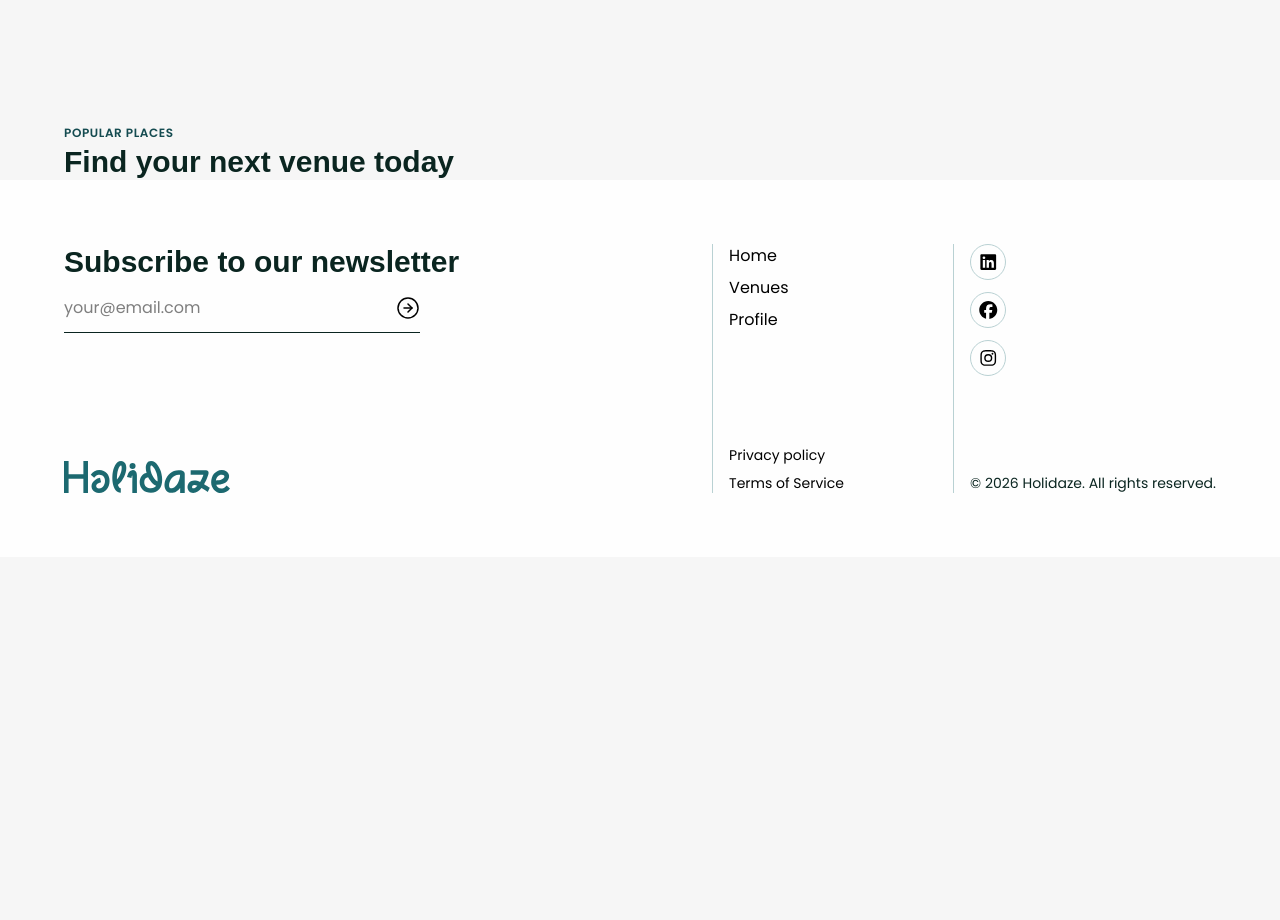
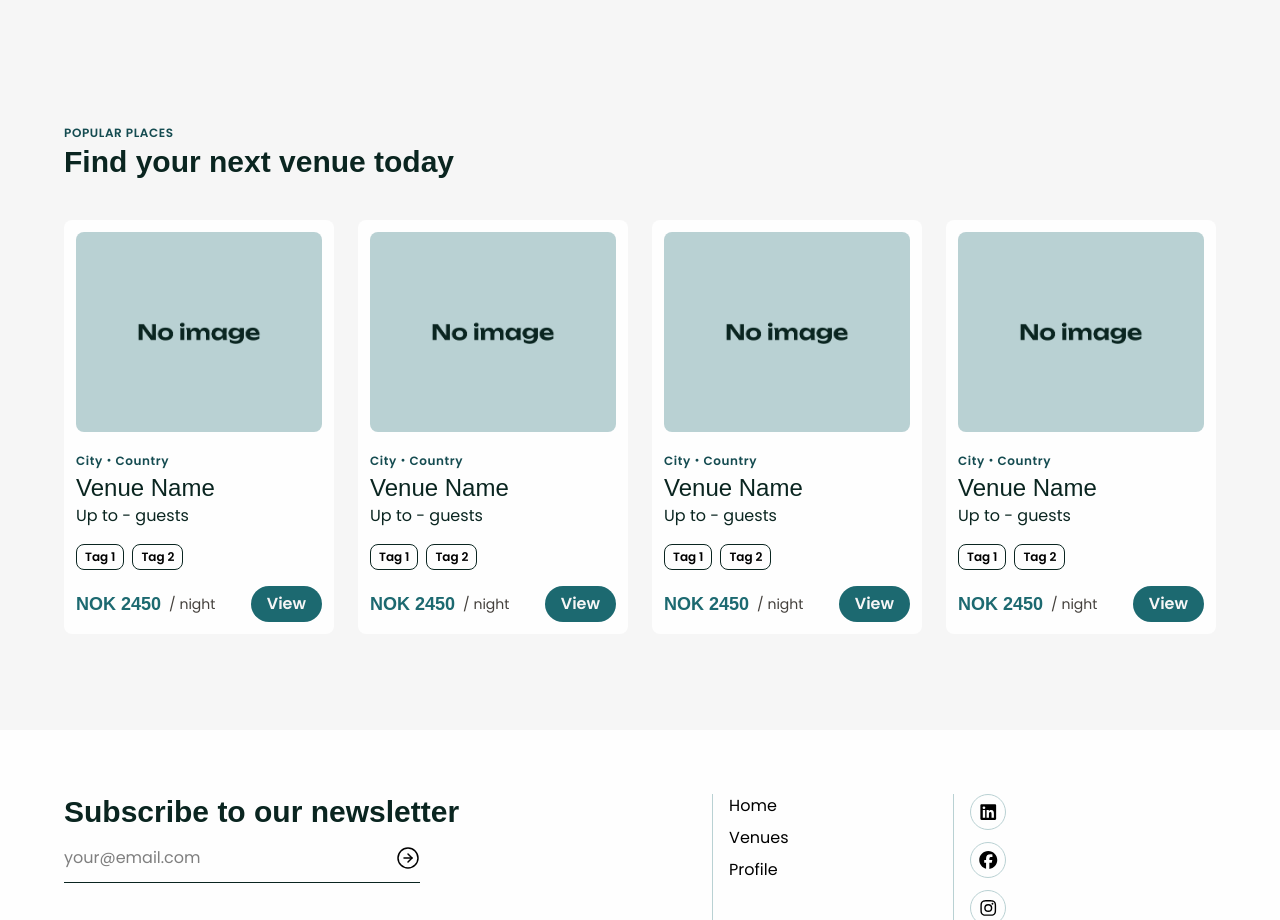
Before and after one commit to helenesyre/PE2-helene-syre, a Next.js app: page / in a window 1280 px wide. Shown: the part 2740-3660 px from the top of the page. Before the commit the page ends 3297 px from the top, so only its background shows below. Built offline with nearby package versions, Linux system fonts and the light colour scheme; a web font is replaced by a local one.

Commit message:
Popular places HTML setup

```diff
--- /dev/null
+++ b/app/_components/venues/PopularPlacesGrid.tsx
@@ -0,0 +1,12 @@
+import VenueCard from "./VenueCard";
+
+export default function PopularPlacesGrid() {
+  return (
+    <div className="grid grid-cols-1 md:grid-cols-2 lg:grid-cols-3 xl:grid-cols-4 gap-6">
+      <VenueCard />
+      <VenueCard />
+      <VenueCard />
+      <VenueCard />
+    </div>
+  );
+}
--- /dev/null
+++ b/app/_components/venues/VenueCard.tsx
@@ -0,0 +1,52 @@
+import Link from "next/link";
+import Image from "next/image";
+
+// Product card component
+export default function VenueCard() {
+  return (
+    <div className="p-3 bg-cloud-white-50 rounded-lg flex flex-col gap-4">
+      {/* Image */}
+      <Link href="/venues" className="relative w-full h-50">
+        <Image
+          src="/images/placeholder.png"
+          alt="Venue"
+          fill
+          loading="eager"
+          sizes="(min-width: 768px) 33vw, 100vw"
+          className="object-cover rounded-lg"
+        />
+      </Link>
+      {/* Venue details */}
+      <div>
+        <div className="mb-4">
+          <span className="label-text-lowercase text-ocean-700">
+            City・Country
+          </span>
+          <h3>Venue Name</h3>
+          <p>Up to - guests</p>
+        </div>
+        <div className="flex gap-2">
+          <span className="tag-text px-2 py-1 border border-deep-forest-500 rounded-lg">
+            Tag 1
+          </span>
+          <span className="tag-text px-2 py-1 border border-deep-forest-500 rounded-lg">
+            Tag 2
+          </span>
+        </div>
+      </div>
+      {/* Price and view button */}
+      <div className="flex items-center justify-between">
+        <div className="flex items-center gap-2">
+          <p className="price-text">NOK 2450</p>
+          <p className="small-text text-stone-700">/ night</p>
+        </div>
+        <Link
+          href={"/venues"}
+          className="button-text px-4 py-1.5 rounded-full cursor-pointer bg-ocean-500 text-cloud-white-500 hover:bg-ocean-700 hover:shadow-md transition-all duration-300"
+        >
+          View
+        </Link>
+      </div>
+    </div>
+  );
+}
--- a/app/globals.css
+++ b/app/globals.css
@@ -217,8 +217,16 @@
     @apply text-xs font-semibold tracking-wider;
   }
 
+  .tag-text {
+    @apply text-xs font-semibold;
+  }
+
   .button-text {
     @apply text-base font-semibold;
+  }
+
+  .price-text {
+    @apply text-lg font-semibold font-heading text-ocean-500;
   }
 
   /* Form font sizes */
--- a/app/page.tsx
+++ b/app/page.tsx
@@ -1,6 +1,7 @@
 import { Building, MapPinned, Search } from "lucide-react";
 import Image from "next/image";
 import DestinationGrid from "./_components/grids/DestinationGrid";
+import PopularPlacesGrid from "./_components/venues/PopularPlacesGrid";
 
 export default function Home() {
   return (
@@ -102,9 +103,12 @@ export default function Home() {
         </div>
       </section>
       {/* Popular places section */}
-      <section className="px-6 md:px-10 lg:px-16">
-        <span className="label-text text-ocean-700">Popular places</span>
-        <h2>Find your next venue today</h2>
+      <section className="mb-24 px-6 md:px-10 lg:px-16">
+        <div className="mb-10">
+          <span className="label-text text-ocean-700">Popular places</span>
+          <h2>Find your next venue today</h2>
+        </div>
+        <PopularPlacesGrid />
       </section>
     </div>
   );
```
Also changed, not shown: public/images/placeholder.png (added).
